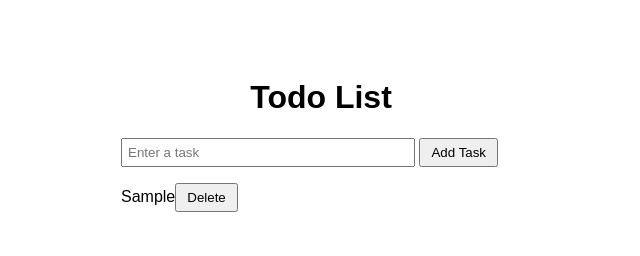
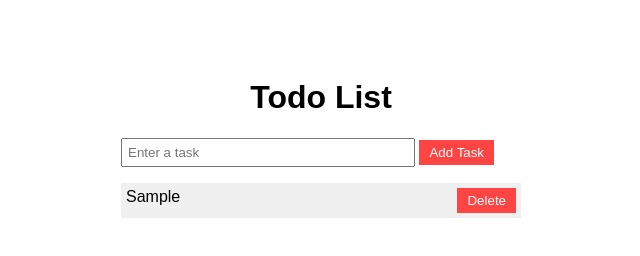
Before and after one commit to tamdhla/todo-list-demo, a plain HTML site: page index.html in a window 1280 px wide. Both pictures are taken after typing "Sample" into the empty fields and a click on the button "Add Task". Shown: the whole page, without its empty margins (319-959 px from the left). Drawn offline with Linux system fonts and the light colour scheme.

Commit message:
Improve UI with better styling

```diff
--- a/styles.css
+++ b/styles.css
@@ -21,3 +21,17 @@ ul {
     list-style-type: none;
     padding: 0;
 }
+li {
+    display: flex;
+    justify-content: space-between;
+    margin: 10px 0;
+    padding: 5px;
+    background-color: #f0f0f0;
+}
+button {
+    padding: 5px 10px;
+    background-color: #ff4444;
+    color: white;
+    border: none;
+    cursor: pointer;
+}
```
